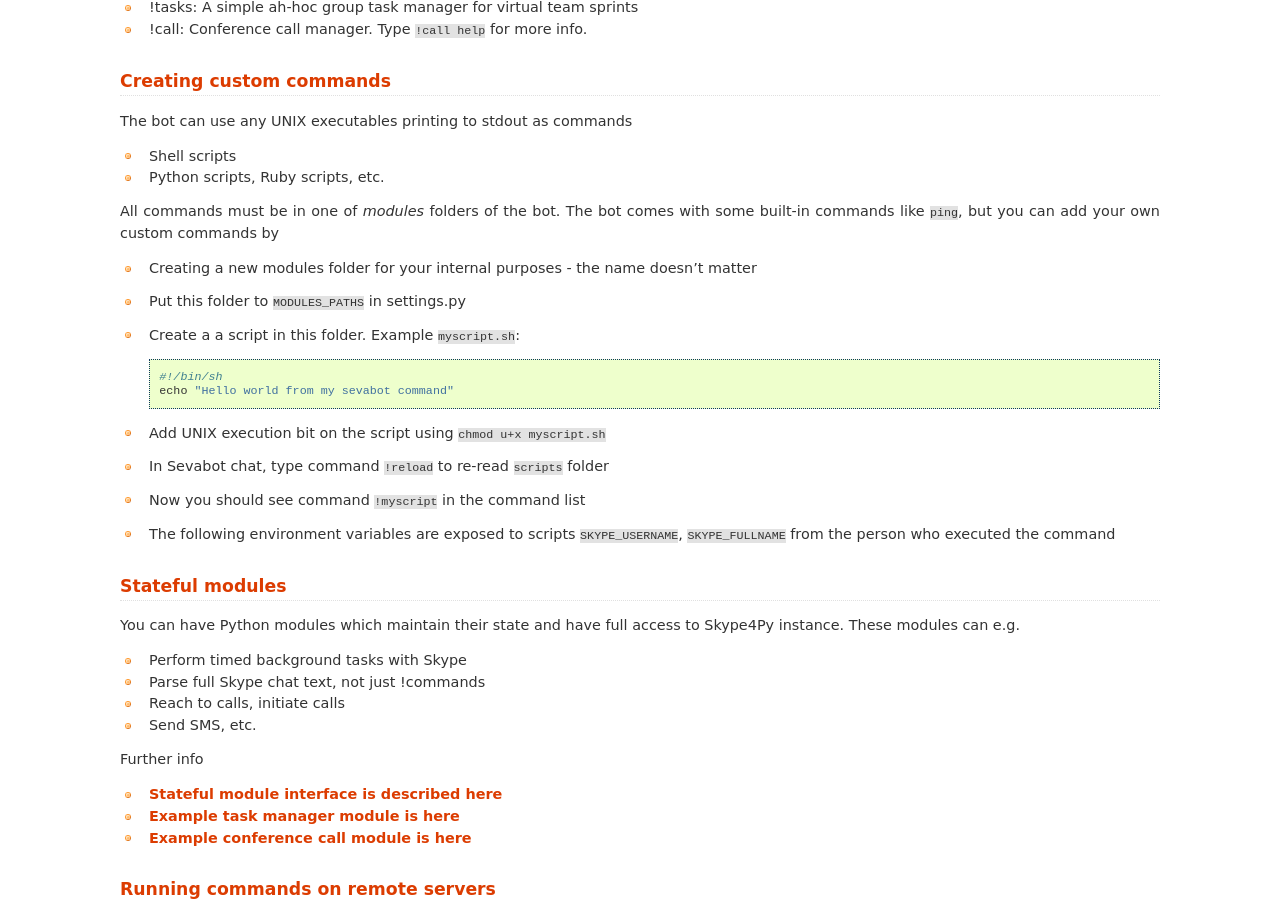
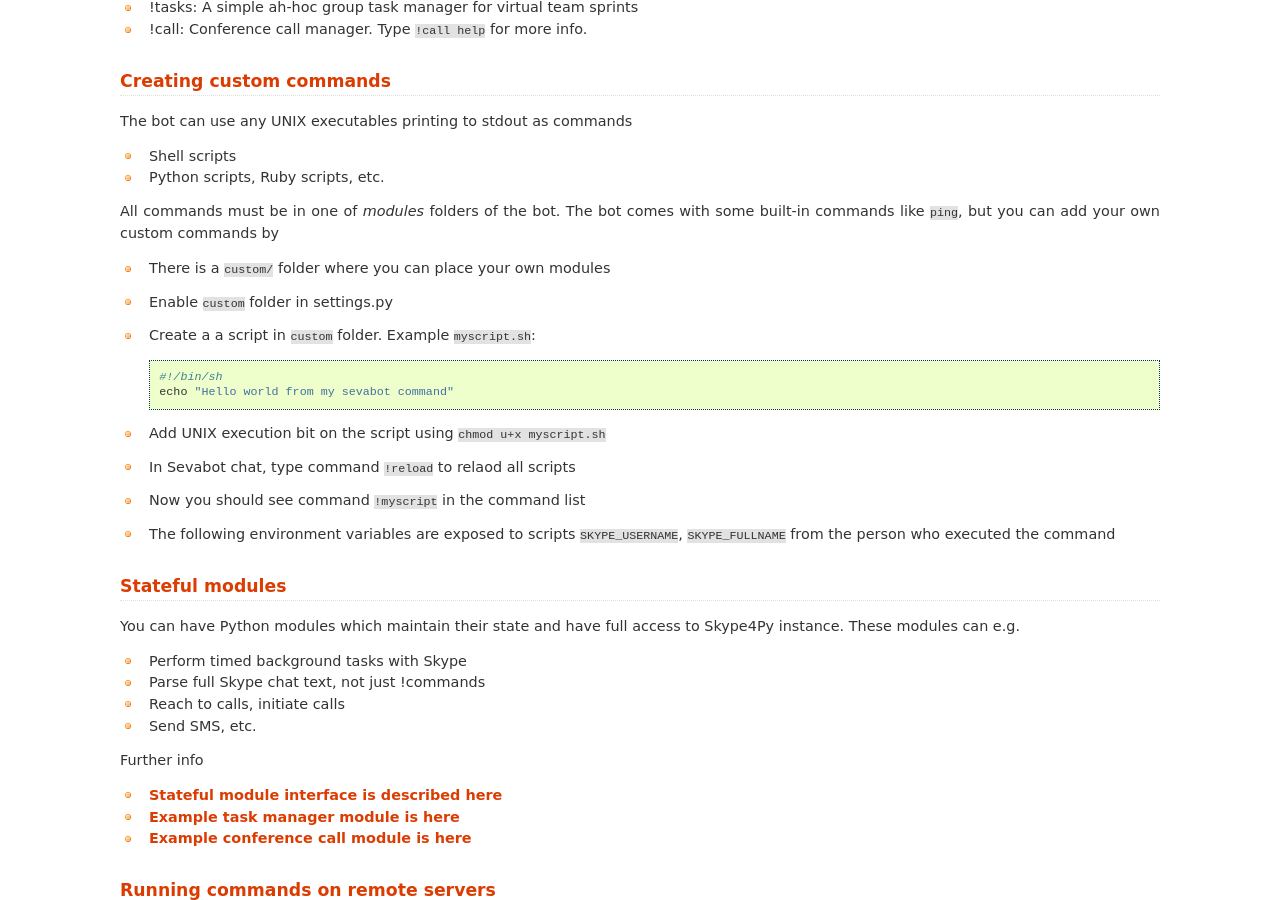
Before and after one commit to opensourcehacker/sevabot, a Sphinx documentation site: the page built from docs/source/commands.rst, in a window 1280 px wide and 900 px high, scrolled down 711 px. Built offline with Sphinx 7.4.7, drawn with Linux system fonts in a browser that asks for light colours.

Commit message:
Refined custom/ script folder info

```diff
--- a/docs/source/commands.rst
+++ b/docs/source/commands.rst
@@ -48,18 +48,18 @@ The bot can use any UNIX executables printing to stdout as commands
 All commands must be in one of *modules* folders of the bot. The bot comes with some built-in
 commands like ``ping``, but you can add your own custom commands by
 
-* Creating a new modules folder for your internal purposes - the name doesn't matter
+* There is a ``custom/`` folder where you can place your own modules
 
-* Put this folder to ``MODULES_PATHS`` in settings.py
+* Enable ``custom`` folder in settings.py
 
-* Create a a script in this folder. Example ``myscript.sh``::
+* Create a a script in ``custom`` folder. Example ``myscript.sh``::
 
     #!/bin/sh
     echo "Hello world from my sevabot command"
 
 * Add UNIX execution bit on the script using ``chmod u+x myscript.sh``
 
-* In Sevabot chat, type command  ``!reload`` to re-read ``scripts`` folder
+* In Sevabot chat, type command  ``!reload`` to relaod all scripts
 
 * Now you should see command ``!myscript`` in the command list
 
```
Also changed, not shown: 1 other file.
